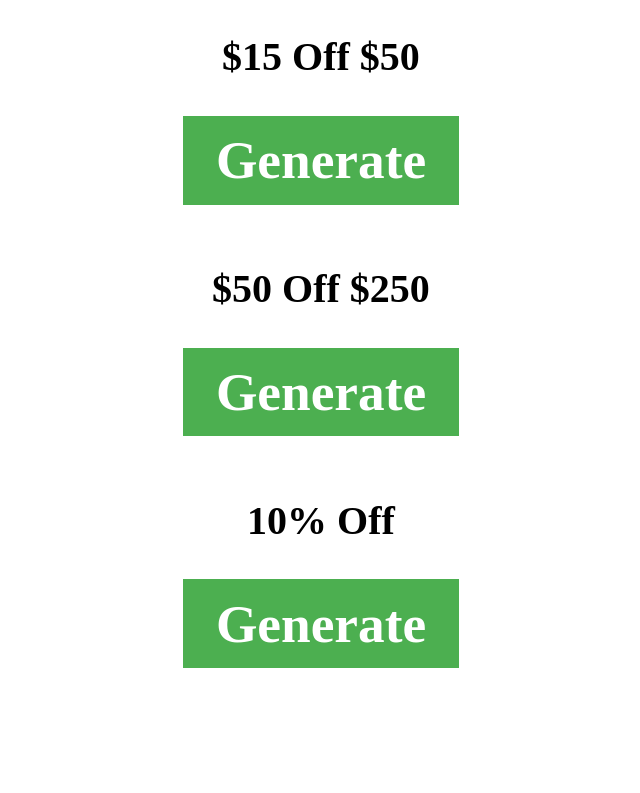
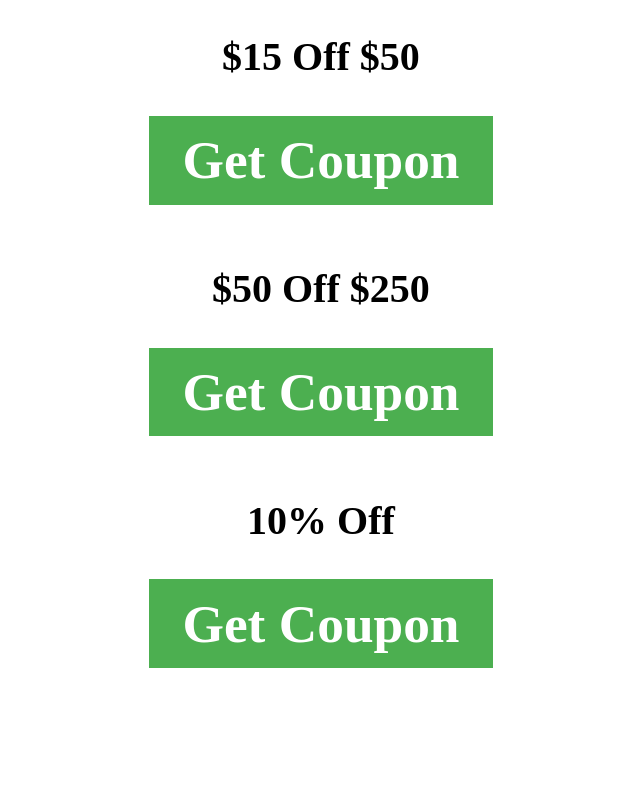
Before and after one commit to danomoseley/couponGenerator, a Flask app: template templates/index.html in a window 1280 px wide. Shown: the top 793 px of the page, without its empty margins (319-959 px from the left). Run offline with Flask 2, Linux system fonts and the light colour scheme; the template is opened without the code that fills it, so the values that code supplies are empty; some libraries are stand-ins or nearby versions.

Commit message:
Get Coupon instead of Generate

```diff
--- a/templates/index.html
+++ b/templates/index.html
@@ -40,7 +40,7 @@
    <body>
       <h2>$15 Off $50</h2>
       <h1 data-couponType="1">
-         <span title="Generate Coupon Code" class="coupon generate button">Generate</span>
+         <span title="Generate Coupon Code" class="coupon generate button">Get Coupon</span>
          <span class="coupon-actions" hidden>
             <span title="Mark Coupon Bad" class="mark_bad glyphicon glyphicon-remove-circle"></span>
             <span title="Mark Coupon Used" class="mark_used glyphicon glyphicon-ok"></span>
@@ -48,7 +48,7 @@
       </h1>
       <h2>$50 Off $250</h2>
       <h1 data-couponType="2">
-         <span title="Generate Coupon Code" class="coupon generate button">Generate</span>
+         <span title="Generate Coupon Code" class="coupon generate button">Get Coupon</span>
          <span class="coupon-actions" hidden>
             <span title="Mark Coupon Bad" class="mark_bad glyphicon glyphicon-remove-circle"></span>
             <span title="Mark Coupon Used" class="mark_used glyphicon glyphicon-ok"></span>
@@ -56,7 +56,7 @@
       </h1>
       <h2>10% Off</h2>
       <h1 data-couponType="0">
-         <span title="Generate Coupon Code" class="coupon generate button">Generate</span>
+         <span title="Generate Coupon Code" class="coupon generate button">Get Coupon</span>
          <span class="coupon-actions" hidden>
             <span title="Mark Coupon Bad" class="mark_bad glyphicon glyphicon-remove-circle"></span>
             <span title="Mark Coupon Used" class="mark_used glyphicon glyphicon-ok"></span>
```
